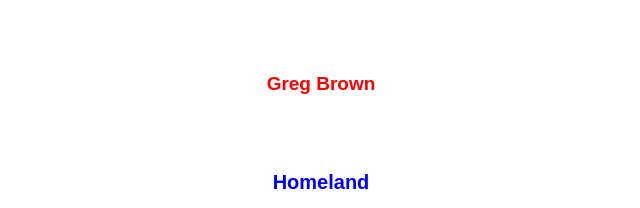
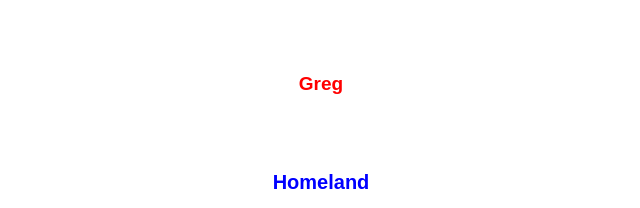
Before and after one commit to meganguk/learning-git2, a plain HTML site: page index.html in a window 1280 px wide. Shown: the top 208 px of the page, 319-959 px from the left. Drawn offline with Linux system fonts and the light colour scheme.

Commit message:
Change h1

```diff
--- a/index.html
+++ b/index.html
@@ -6,7 +6,7 @@
     <title>Homeland song</title>
 </head>
 <body>
-    <h1>Greg Brown</h1>
+    <h1>Greg </h1>
     <h2>Homeland</h2>
     <div class="container">
         <div>
```
